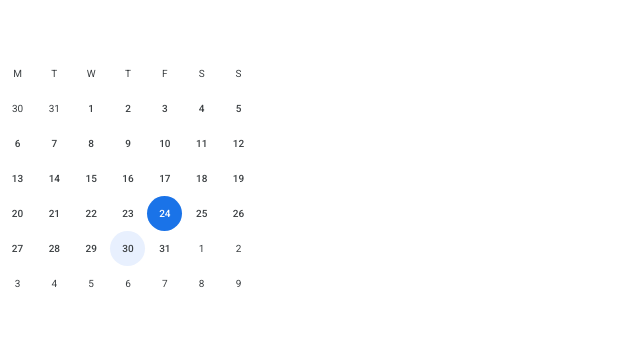
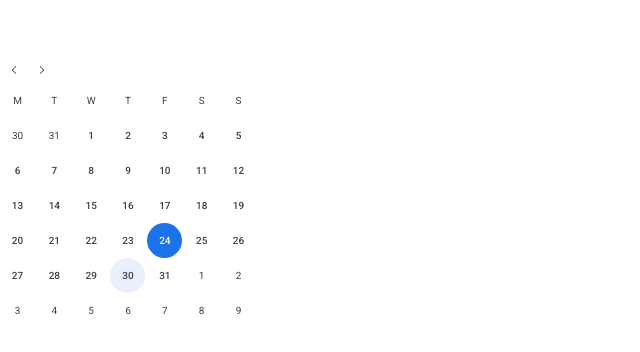
Before and after one commit to BriedyteE/calendar_react, a React (Vite) app: page / in a window 1280 px wide. Shown: the top 352 px of the page, without its empty margins (0-640 px from the left). Built offline with nearby package versions, Linux system fonts and the light colour scheme.

Commit message:
Navigation buttons style created

```diff
--- a/src/components/App/app.module.css
+++ b/src/components/App/app.module.css
@@ -1,20 +1,3 @@
-:root {
-  --primary-color: rgb(26, 115, 232);
-  --primary-darker-color: rgb(66, 133, 244);
-  --primary-lighter-color: rgb(3, 155, 229);
-  --secondary-color: rgb(232, 240, 254);
-  --white-color: #fff;
-  --border-color: rgb(218, 220, 224);
-  --light-grey-color: rgb(241, 243, 244);
-  --dark-grey-color: rgb(60, 64, 67);
-  --error-color: rgb(217, 48, 37);
-
-  --thin-border: 1px solid var(--border-color);
-  --error-border: 2px solid var(--error-color);
-  --focused-border: 2px solid var(--primary-color);
-  --border-radius: 5px;
-}
-
 .appWrapper {
   height: 100%;
   display: flex;
--- a/src/components/MonthCalendar/MonthCalendar.tsx
+++ b/src/components/MonthCalendar/MonthCalendar.tsx
@@ -1,4 +1,7 @@
 import Styles from "./monthCalendar.module.css";
+
+import NavigationButtons from "../NavigationButtons";
+
 import { getDateData } from "../../utils/date.ts";
 import { DAY_NAMES } from "../../config/constants.ts";
 
@@ -30,6 +33,7 @@ function MonthCalendar({
 
   return (
     <>
+      <NavigationButtons onLeftClick={() => {}} onRightClick={() => {}} />
       <div className={Styles.row}>
         {daysIndexes.map((index) => (
           <div
--- /dev/null
+++ b/src/components/NavigationButtons/NavigationButtons.tsx
@@ -0,0 +1,40 @@
+import Styles from "./navigationButtons.module.css";
+import navigationArrow from "../../assets/navigationArrow.svg";
+
+export enum NavigationBtnVariant {
+  Small = "small",
+  Medium = "medium",
+}
+
+interface NavigationButtonProps {
+  variant?: NavigationBtnVariant;
+  onLeftClick: () => void;
+  onRightClick: () => void;
+}
+
+function NavigationButtons({
+  variant = NavigationBtnVariant.Small,
+  onLeftClick,
+  onRightClick,
+}: NavigationButtonProps) {
+  return (
+    <>
+      <button className={Styles.button} onClick={onLeftClick}>
+        <img
+          src={navigationArrow}
+          alt="Navigate back"
+          className={`${Styles[variant]} ${Styles.left}`}
+        />
+      </button>
+      <button className={Styles.button} onClick={onRightClick}>
+        <img
+          src={navigationArrow}
+          alt="Navigate back"
+          className={Styles[variant]}
+        />
+      </button>
+    </>
+  );
+}
+
+export default NavigationButtons;
--- /dev/null
+++ b/src/components/NavigationButtons/index.ts
@@ -0,0 +1,2 @@
+export { default } from "./NavigationButtons";
+export * from "./NavigationButtons";
--- /dev/null
+++ b/src/components/NavigationButtons/navigationButtons.module.css
@@ -0,0 +1,24 @@
+.button {
+  border: none;
+  padding: 6px 10px;
+  border-radius: 50%;
+  background: none;
+  align-items: center;
+  cursor: pointer;
+}
+
+.button:hover {
+  background: var(--light-grey-color);
+}
+
+.small {
+  height: 8px;
+}
+
+.large {
+  height: 11px;
+}
+
+.left {
+  transform: rotate(180deg);
+}
```
Also changed, not shown: src/assets/navigationArrow.svg (added).
